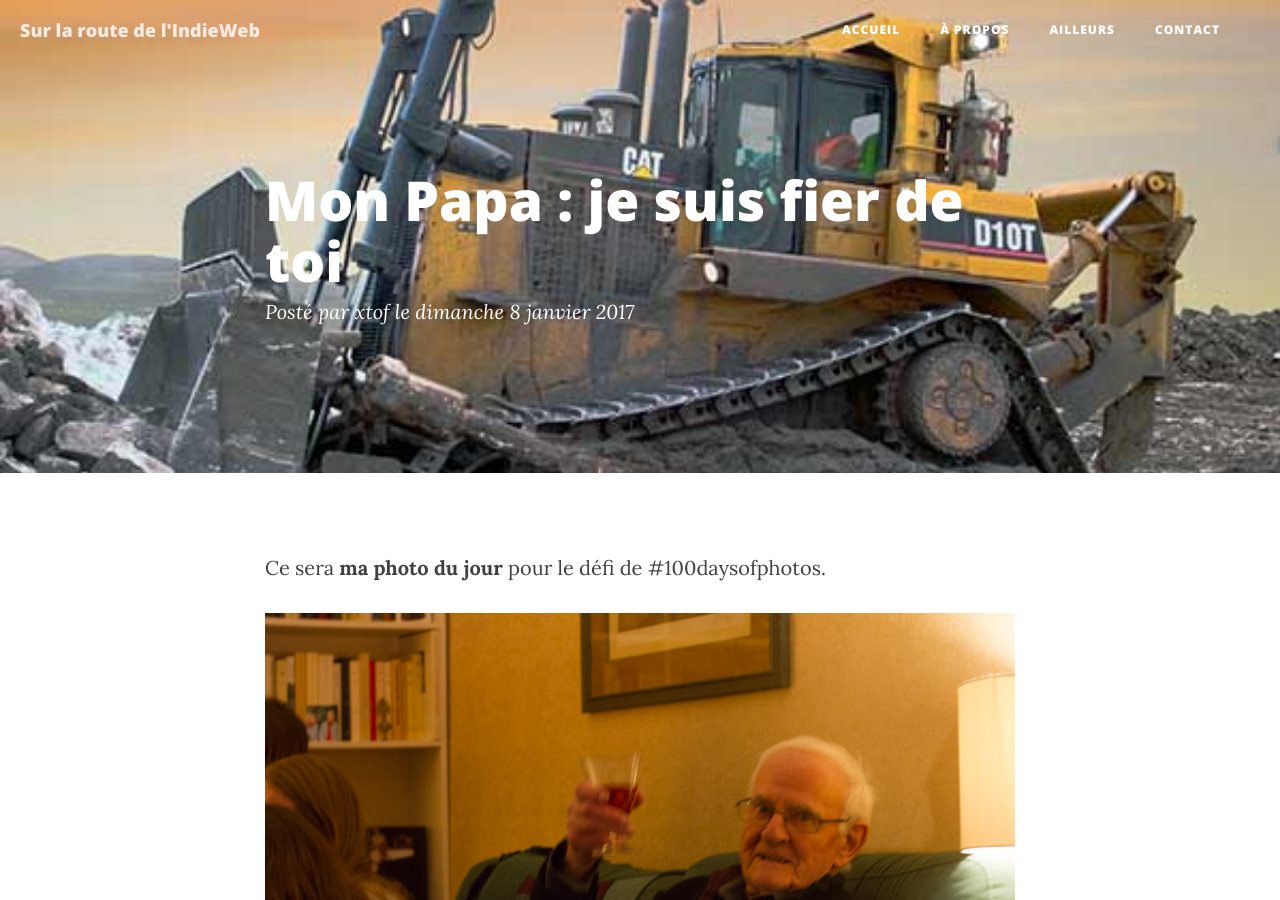
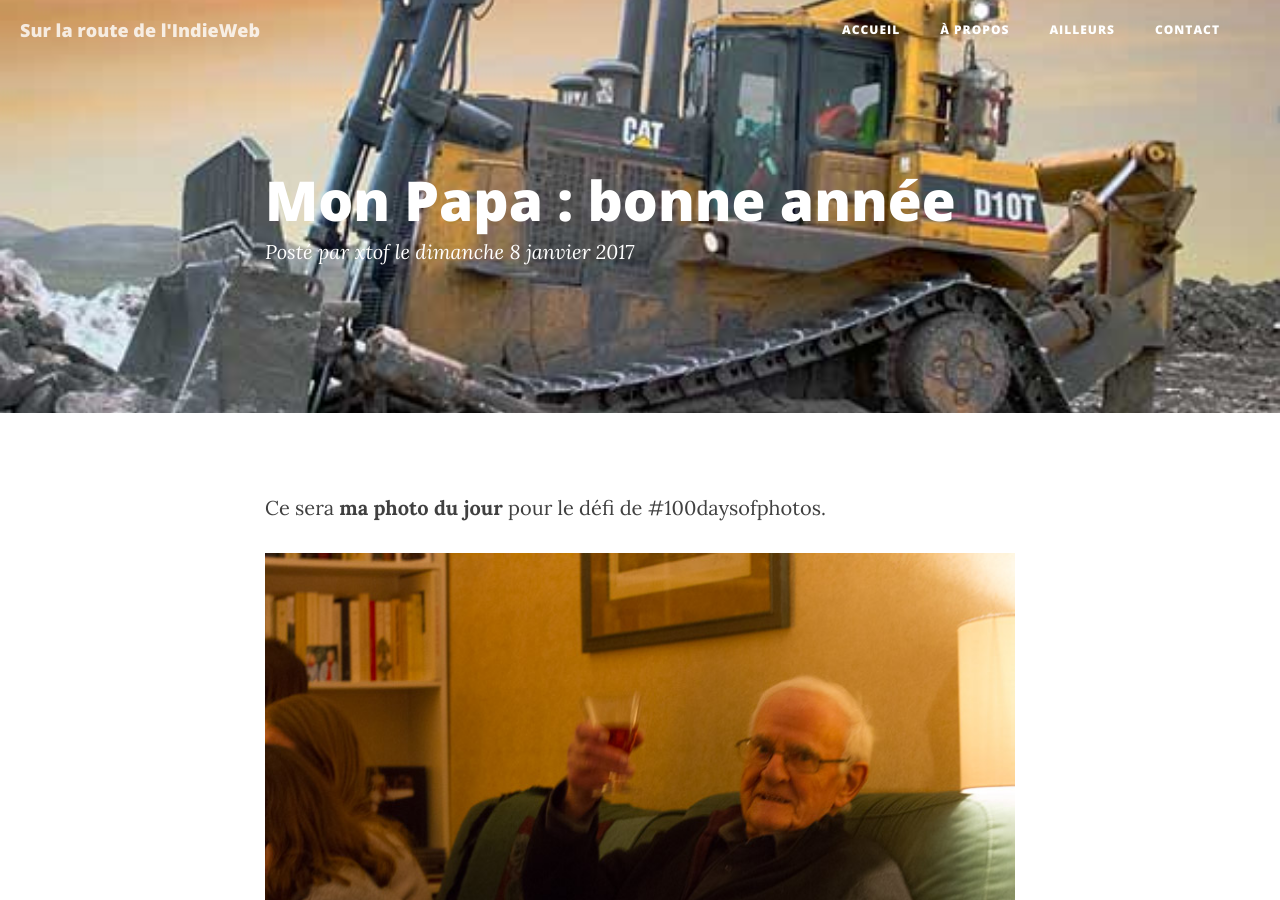
Before and after one commit to ChristopheDucamp/xtof-clean-blog, a Jekyll site: the page built from _posts/2017-01-08-mon-papa.markdown, in a window 1280 px wide and 900 px high. Built offline with Jekyll 4.4.1, drawn with Linux system fonts in a browser that asks for light colours; nearby versions of some CDN libraries; comment, search, counter and statistics services are not loaded.

Commit message:
Updated Mon Papa

```diff
--- a/_posts/2017-01-08-mon-papa.markdown
+++ b/_posts/2017-01-08-mon-papa.markdown
@@ -1,5 +1,5 @@
 ---
-title: 'Mon Papa : je suis fier de toi'
+title: 'Mon Papa : bonne année'
 date: 2017-01-08 19:11:00 +01:00
 tags:
 - archives
```
